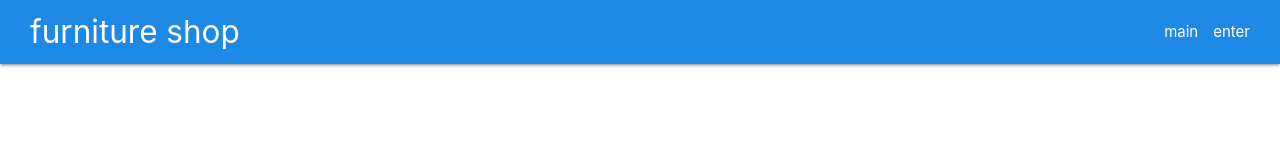
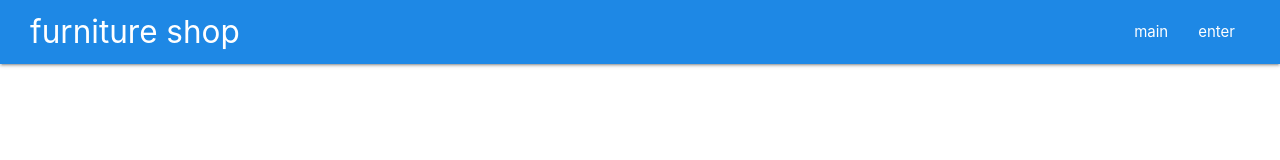
Before and after one commit to mykytapilec/furniture-shop-front, a React (Create React App) app: page / in a window 1280 px wide. Shown: the top 160 px of the page. Built offline with nearby package versions, Linux system fonts and the light colour scheme.

Commit message:
made some changes in navbar

```diff
--- a/src/modules/navbar/Navbar.tsx
+++ b/src/modules/navbar/Navbar.tsx
@@ -46,8 +46,8 @@ const Navbar: React.FC = () => {
             <ul id="nav-mobile" className="right hide-on-med-and-down">
                 {<li><NavLink to="/main">main</NavLink></li>}
                 {isEnter || <li><NavLink to="/basket">basket</NavLink></li>}
-                {isEnter || <li><span onClick={logoutHandler}>exit</span></li>}
-                {isEnter && <li><span onClick={enterHandler}>enter</span></li>}
+                {isEnter || <li><NavLink onClick={logoutHandler} to="/">exit</NavLink></li>}
+                {isEnter && <li><NavLink onClick={enterHandler} to="/auth">enter</NavLink></li>}
             </ul>
             </div>
         </nav>
```
